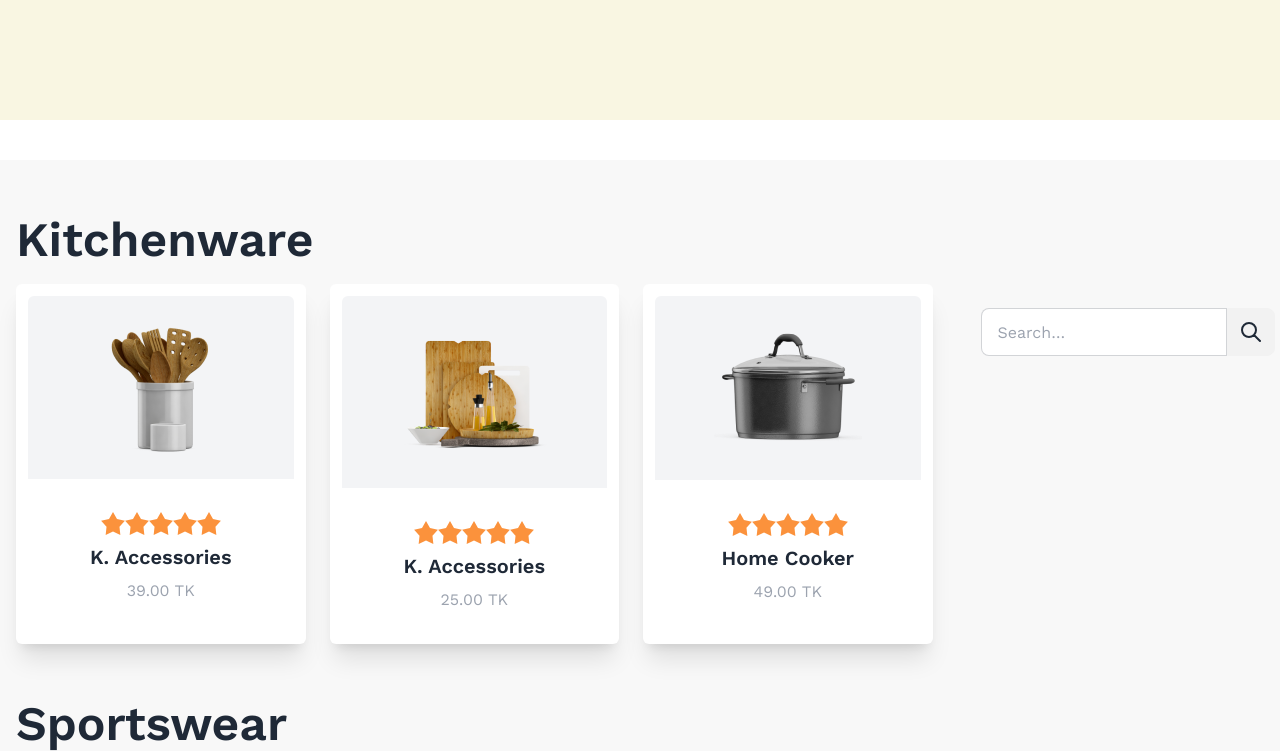
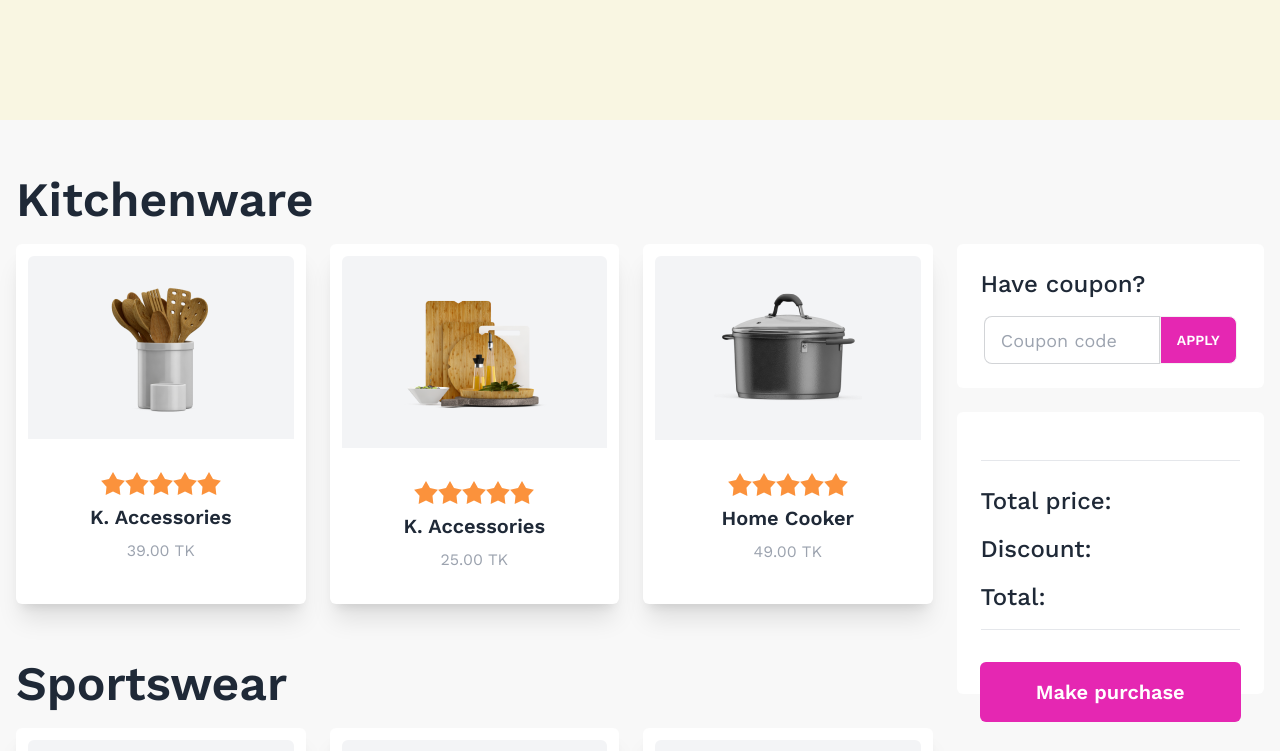
Before and after one commit to Pinku1211/summer-sale, a plain HTML site: page index.html in a window 1280 px wide. Shown: the part 680-1431 px from the top of the page. Drawn offline with nearby package versions, Linux system fonts and the light colour scheme.

Commit message:
created fully responsive

```diff
--- a/index.html
+++ b/index.html
@@ -22,7 +22,7 @@
 
 <body>
     <header>
-        <div class="hero min-h-screen bg-[#F9F6E2]">
+        <div class="hero min-h-screen bg-[#F9F6E2] pb-8">
             <div class="hero-content flex-col lg:flex-row-reverse gap-16">
                 <img src="./images/Summer 1.png" class="max-w-[280px] md:max-w-md lg:max-w-xl" />
                 <div class="text-center space-y-11">
@@ -38,13 +38,13 @@
         </div>
     </header>
     <main class="bg-[#F8F8F8]">
-        <div class="px-12 md:px-12 lg:px-4 lg:mt-10 mx-auto sm:max-w-xl md:max-w-full lg:max-w-[1280px]">
+        <div class="px-12 md:px-12 lg:px-4 mx-auto sm:max-w-xl md:max-w-full lg:max-w-[1280px]">
                 <!-- main container -->
-            <div class="flex flex-col lg:flex-row mt-8 gap-6">
+            <div class="flex flex-col lg:flex-row gap-6">
                 <!-- main card container -->
                 <div class="flex-1">
-                    <h1 class="text-5xl font-semibold mt-14 mb-5 text-center lg:text-left">Kitchenware</h1>
-                    <div class="grid grid-cols-1 md:grid-cols-2 lg:grid-cols-3 gap-6">
+                    <h1 class="text-3xl lg:text-5xl font-semibold mt-14 mb-5 text-center lg:text-left">Kitchenware</h1>
+                    <div class="grid grid-cols-1 lg:grid-cols-3 gap-6">
 
                         <!-- first card -->
                         <div class="card bg-base-100 shadow-xl px-3 pt-3 rounded-md">
@@ -98,9 +98,9 @@
                             </div>
                         </div>
                     </div>
-                    <h1 class="grid-cols-3 text-5xl font-semibold mt-14 mb-5 text-center lg:text-left">Sportswear</h1>
+                    <h1 class="text-3xl lg:text-5xl font-semibold mt-14 mb-5 text-center lg:text-left">Sportswear</h1>
                     <!-- 4 to 6 card -->
-                    <div class="grid grid-cols-1 md:grid-cols-2 lg:grid-cols-3 gap-6 mb-16">
+                    <div class="grid grid-cols-1 lg:grid-cols-3 gap-6 mb-16">
                         <!-- fourth card -->
                         <div class="card bg-base-100 shadow-xl px-3 pt-3 rounded-md">
                             <figure class="py-6 bg-gray-100">
@@ -156,19 +156,32 @@
                 </div>
 
                 <!-- order area -->
-                <div class="flex-1 lg:pt-[124px] mb-16 max-w-[307.5px]">
-                    <div class="p-6 bg">
-                        <div class="form-control">
-                            <div class="input-group">
-                            <input type="text" placeholder="Search…" class="input input-bordered" />
-                            <button class="btn btn-square">
-                                <svg xmlns="http://www.w3.org/2000/svg" class="h-6 w-6" fill="none" viewBox="0 0 24 24" stroke="currentColor"><path stroke-linecap="round" stroke-linejoin="round" stroke-width="2" d="M21 21l-6-6m2-5a7 7 0 11-14 0 7 7 0 0114 0z" /></svg>
-                            </button>
+                <div class="flex-1 lg:pt-[124px] mb-16 w-full lg:max-w-[307.5px]">
+                    <div class="p-6 bg-white rounded-md mb-6 ">
+                        <h1 class="text-2xl font-medium mb-4 text-center md:text-center lg:text-left">Have coupon?</h1>
+                        <div class="flex justify-center">
+                            <div class="form-control w-fit ">
+                                <div class="input-group">
+                                    <input type="text" placeholder="Coupon code" class="input input-bordered w-28 md:w-44 lg:w-44 text-xs md:text-lg lg:text-lg" />
+                                    <button class="btn bg-[#E527B2] text-white">Apply</button>
+                                </div>
                             </div>
                         </div>
                     </div>
-                    <div id="order-entry">
+                    <div class="p-6 bg-white rounded-md">
+                        <div id="order-entry">
 
+                        </div>
+                        <hr class="my-6">
+                        <div class="md:text-center lg:text-left">
+                           <h1 class="text-2xl font-medium mb-4">Total price: <span id="total-price" class="text-gray-300"></span></h1>
+                           <h1 class="text-2xl font-medium mb-4">Discount: <span id="Discount" class="text-gray-300"></span></h1>
+                           <h1 class="text-2xl font-medium mb-4">Total: <span id="total" class="text-gray-300"></span></h1>
+                        </div>
+                        <hr class="mb-10">
+                    </div>
+                    <div class="flex justify-center -mt-8">
+                        <button class="px-8 md:px-12 lg:px-14 py-4 bg-[#E527B2] text-sm md:text-xl lg:text-xl font-semibold text-white rounded-md hover:bg-gray-300">Make purchase</button>
                     </div>
                 </div>
             </div>
```
